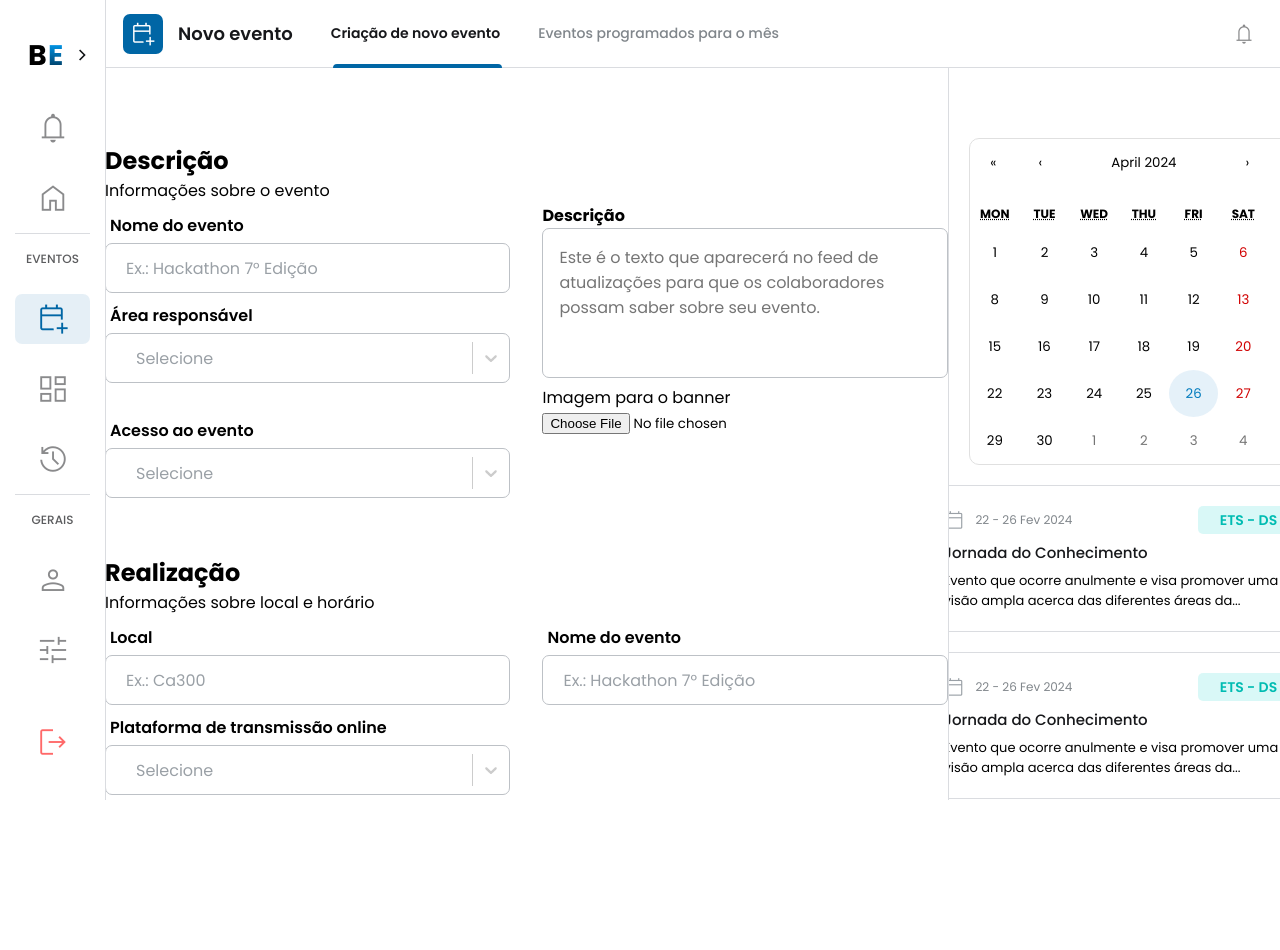
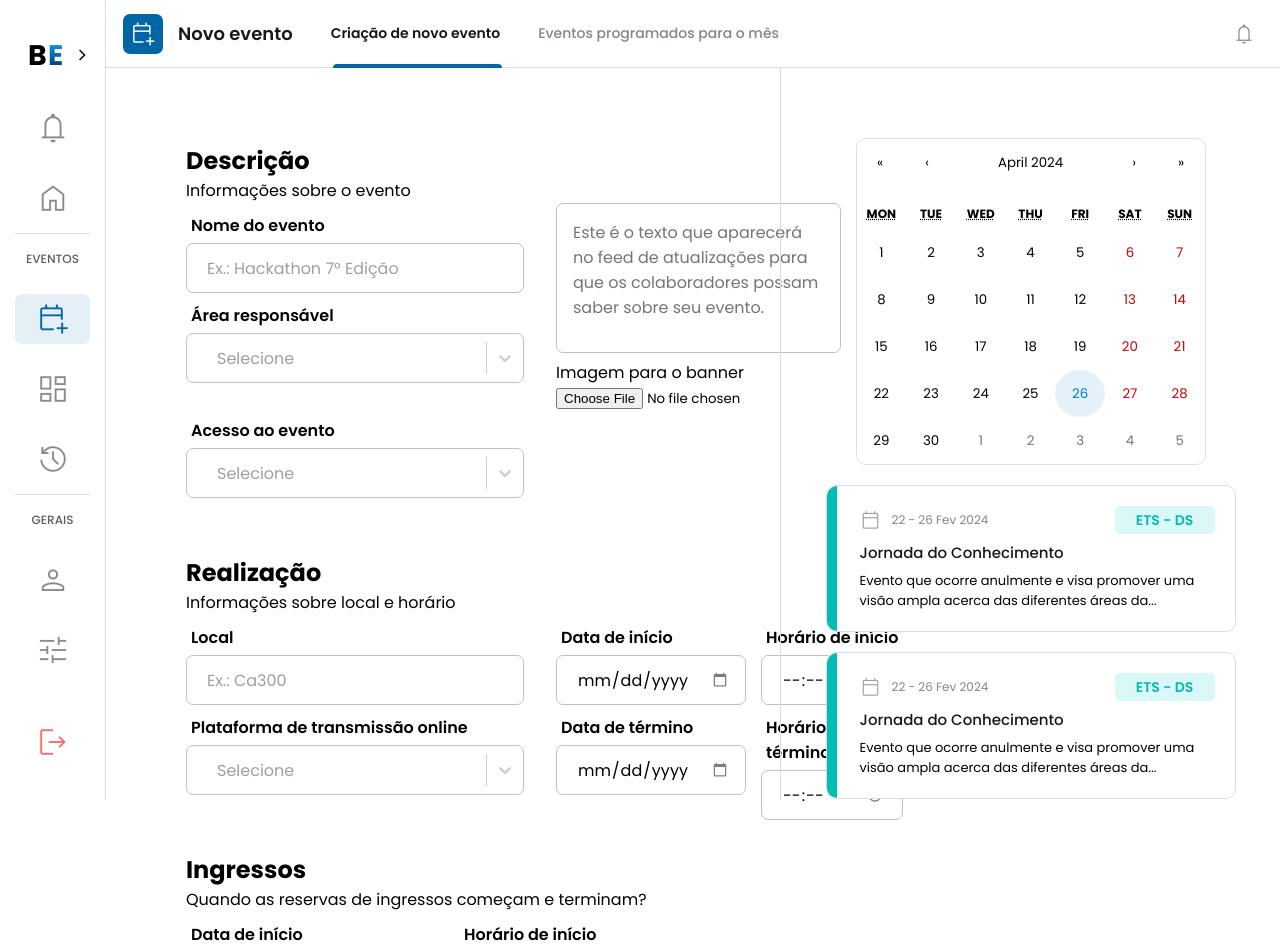
Before and after one commit to EsyProject/EsyFrontend, a React (Vite) app: page /create in a window 1280 px wide. Shown: the top 950 px of the page. Before the commit the page ends 820 px from the top, so only its background shows below. Built offline with nearby package versions, Linux system fonts and the light colour scheme.

Commit message:
fix: resolved conflict versions

```diff
--- a/src/pages/EventCreation/EventCreation.css
+++ b/src/pages/EventCreation/EventCreation.css
@@ -1,5 +1,5 @@
 .sidebar-open .creation-container-main {
-    margin-left: 249px;
+    margin-left: 320px;
 }
 
 .creation-container {
@@ -9,7 +9,7 @@
 .creation-container-main {
     flex: 1;
     display: flex;
-    margin-left: 105px;
+    margin-left: 186px;
     justify-content: space-between;
     transition: margin-left 0.3s;
 }
@@ -33,6 +33,8 @@
     display: flex;
     flex-direction: column;
     gap: 2rem;
+    width: calc(100% - 500px);
+    padding-right: 80px;
 }
 
 .container-event-description {
@@ -44,3 +46,9 @@
 .container-create-event-child {
     width: 100%;
 }
+
+.container-event-details {
+    display: flex;
+    width: 100%;
+    gap: 15px;
+}
--- a/src/pages/EventCreation/EventCreation.jsx
+++ b/src/pages/EventCreation/EventCreation.jsx
@@ -1,9 +1,15 @@
-import { useState } from "react";
+/* eslint-disable react/no-unescaped-entities */
+import React, { useState } from "react";
 import Calendar from "react-calendar";
 import "react-calendar/dist/Calendar.css";
-import { Sidebar, Navbar, TagCard, Input, ButtonLink, CustomSelect } from "../../components/index";
+import { Sidebar, Navbar, TagCard, Input, CustomSelect } from "../../components/index";
 import "material-symbols";
 import './EventCreation.css'
+
+// teste
+
+import InputDate from "../../components/InputDate/InputDate";
+import InputHour from "../../components/InputHour/InputHour";
 
 const options_area = [
     { value: "", label: "Selecione" },
@@ -39,11 +45,7 @@ const EventCreation = () => {
                 showNavigationTexts={true}
                 tabs={[
                     { name: "create", text: "Criação de novo evento", link: "/create" },
-          {
-            name: "historic",
-            text: "Eventos programados para o mês",
-            link: "/historic",
-          },
+                    { name: "historic", text: "Eventos programados para o mês", link: "/historic" }
                 ]}
             />
 
@@ -56,16 +58,11 @@ const EventCreation = () => {
             <div className="creation-container-main">
                 <div className="container-create-event">
                     <div className="creation-container-child">
-            <h2 className="title">Descrição</h2>
-            <p className="subtitle">Informações sobre o evento</p>
+                        <h2 className='title'>Descrição</h2>
+                        <p className='subtitle'>Informações sobre o evento</p>
                         <div className="container-event-description">
                             <div className="container-create-event-child">
-                <Input
-                  label="Nome do evento"
-                  id="event_name"
-                  placeholder="Ex.: Hackathon 7° Edição"
-                  className="input-style"
-                />
+                                <Input label='Nome do evento' id='event_name' placeholder='Ex.: Hackathon 7° Edição' className="input-style" />
 
                                 <CustomSelect
                                     label="Área responsável"
@@ -82,13 +79,10 @@ const EventCreation = () => {
                                 />
                             </div>
                             <div className="container-create-event-child">
-                <div className="container-textarea">
-                  <h4>Descrição</h4>
                                 <textarea
                                     className="custom-textarea"
                                     placeholder="Este é o texto que aparecerá no feed de atualizações para que os colaboradores possam saber sobre seu evento."
                                 ></textarea>
-                </div>
 
                                 <label htmlFor="image_banner">Imagem para o banner</label>
                                 <input type="file" id="image_banner" />
@@ -97,16 +91,11 @@ const EventCreation = () => {
                     </div>
 
                     <div className="creation-container-realization">
-            <h2 className="title">Realização</h2>
-            <p className="subtitle">Informações sobre local e horário</p>
+                        <h2 className='title'>Realização</h2>
+                        <p className='subtitle'>Informações sobre local e horário</p>
                         <div className="container-event-description">
                             <div className="container-create-event-child">
-                <Input
-                  label="Local"
-                  id="event_name"
-                  placeholder="Ex.: Ca300"
-                  className="input-style"
-                />
+                                <Input label='Local' id='event_name' placeholder='Ex.: Ca300' className="input-style" />
 
                                 <CustomSelect
                                     label="Plataforma de transmissão online"
@@ -115,8 +104,29 @@ const EventCreation = () => {
                                     className="custom-select-css-w9q2zk-Input2"
                                 />
                             </div>
+                            <div className="container-event-details">
                                 <div className="container-create-event-child">
-                                <Input label='Nome do evento' id='event_name' placeholder='Ex.: Hackathon 7° Edição' className="input-style" />
+                                    <InputDate label='Data de início' id='event_date_start' placeholder='dd/mm/aaaa' className="input-style" />
+                                    <InputDate label='Data de término' id='event_date_finish' placeholder='dd/mm/aaaa' className="input-style" />
+                                </div>
+                                <div className="container-create-event-child">
+                                    <InputHour label='Horário de início' id='event_time_start' placeholder='00:00' className="input-style" />
+                                    <InputHour label='Horário de término' id='event_time_finish' placeholder='00:00' className="input-style" />
+                                </div>
+                            </div>
+                        </div>
+                    </div>
+
+                    <div className="creation-container-tickets">
+                        <h2 className='title'>Ingressos</h2>
+                        <p className='subtitle'>Quando as reservas de ingressos começam e terminam?</p>
+
+                        <div className="container-event-description">
+                            <div className="container-create-event-child">
+                                <InputDate label='Data de início' id='event_date_start' placeholder='dd/mm/aaaa' className="input-style" />
+                            </div>
+                            <div className="container-create-event-child">
+                                <InputHour label='Horário de início' id='event_time_start' placeholder='00:00' className="input-style" />
                             </div>
                         </div>
                     </div>
```
Lines whose indentation alone changed are shown as unchanged.
